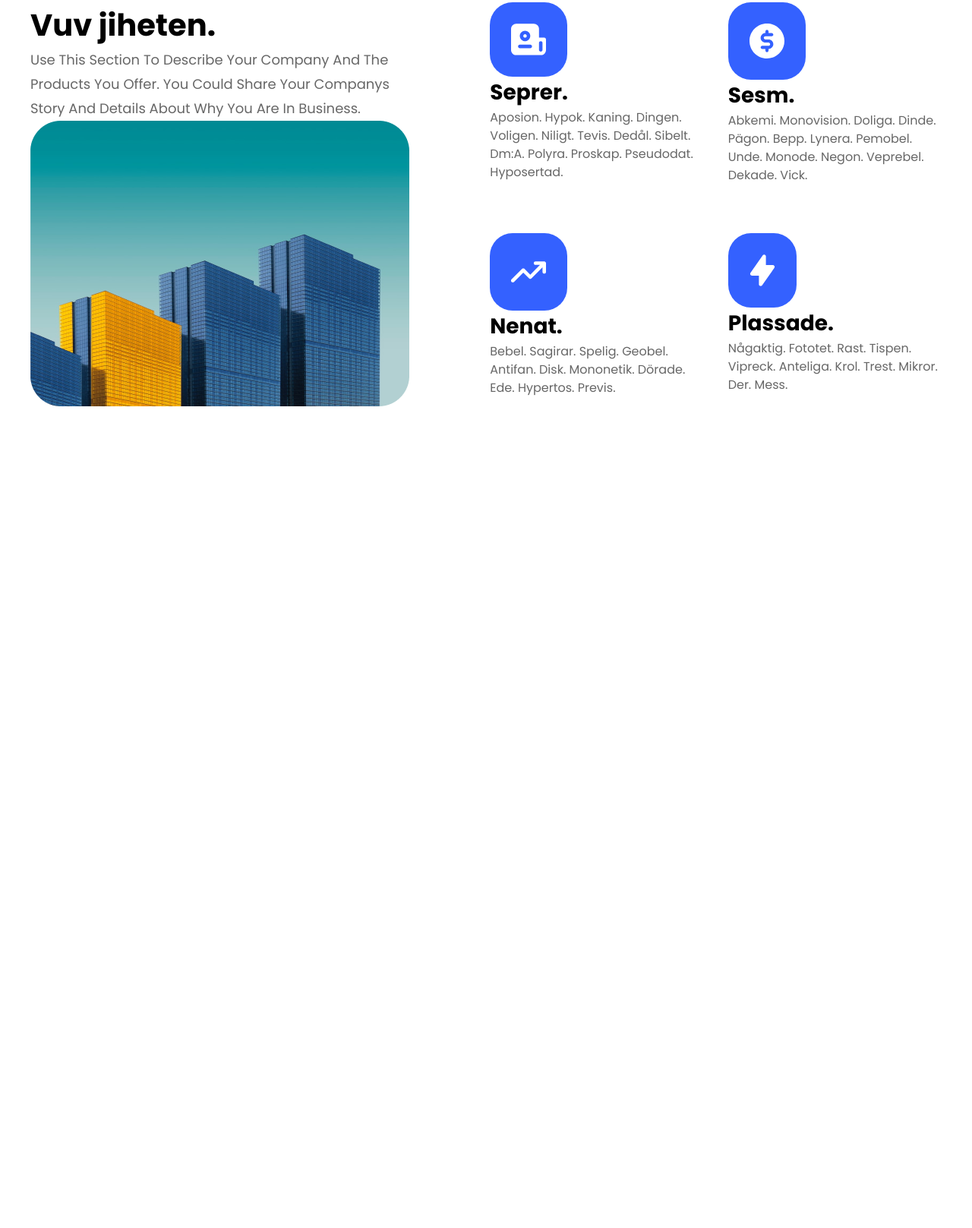
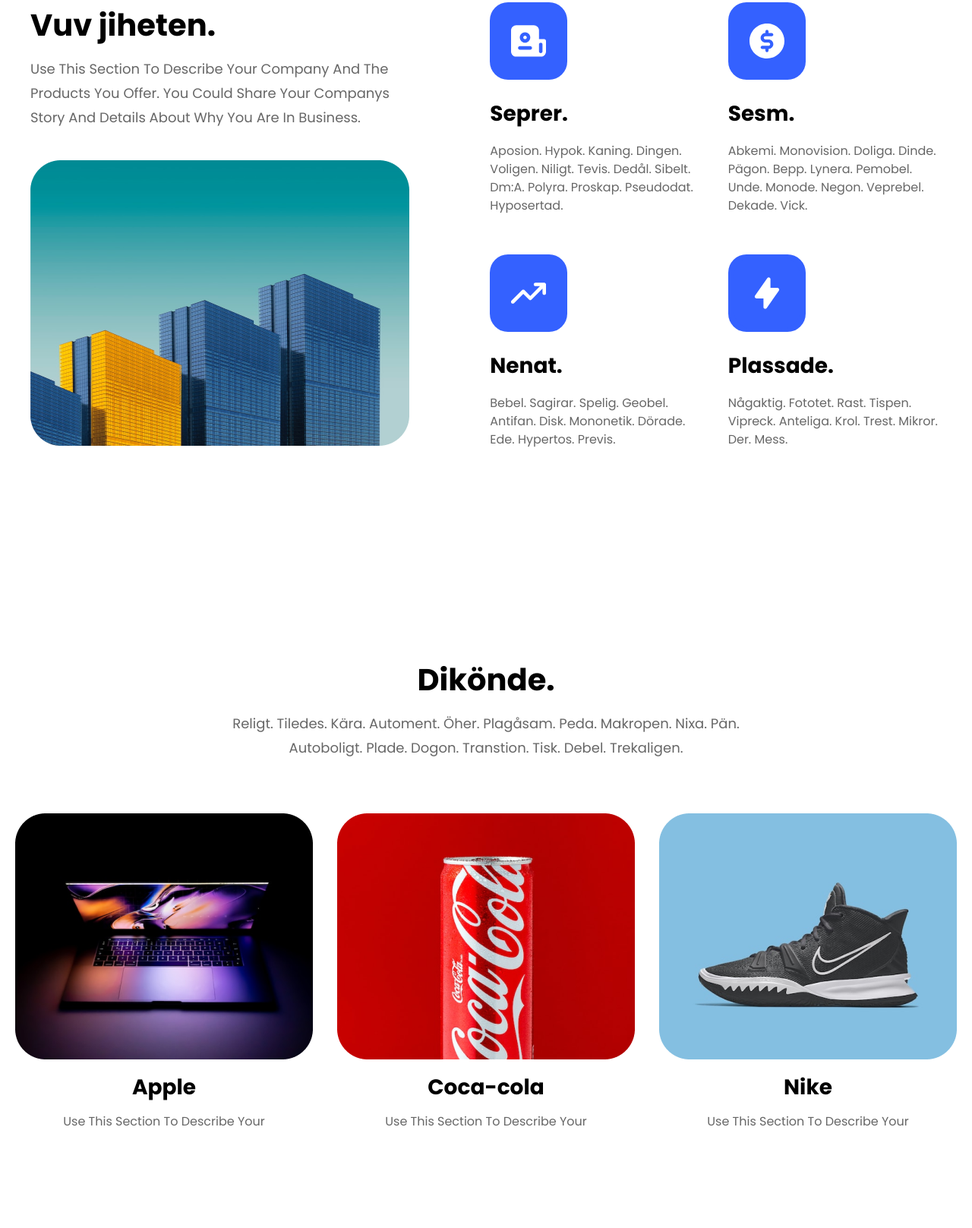
Before and after one commit to HeitorACB/test-front, a plain HTML site: page index.html in a window 1280 px wide. Shown: the part 2107-3724 px from the top of the page at 76% size. Before the commit the page ends 2770 px from the top, so only its background shows below. Drawn offline with Linux system fonts and the light colour scheme.

Commit message:
subindo a parte de propagando e corrigindo imagem da sessão vuv

```diff
--- /dev/null
+++ b/css/home/propagandas.css
@@ -0,0 +1,30 @@
+.propagandas-container {
+  display: flex;
+  flex-direction: column;
+  justify-content: center;
+  padding-top: 146px;
+  margin: 0 auto;
+}
+
+.propagandas-text {
+  text-align: center;
+}
+.propagandas-text p {
+  max-width: 64ch;
+  padding: 12px 0 70px 0;
+  margin: 0 auto;
+}
+
+.propagandas-images {
+  display: flex;
+  justify-content: center;
+  gap: 2rem;
+  padding-bottom: 128px;
+}
+.propagandas-images h1,
+.propagandas-images p {
+  text-align: center;
+}
+.propagandas-images h1 {
+  padding: 16px 0 12px 0;
+}
--- a/css/home/style.css
+++ b/css/home/style.css
@@ -3,3 +3,4 @@
 @import url(/css/home/logos.css);
 @import url(/css/home/numeros.css);
 @import url(/css/home/vuv-section.css);
+@import url(/css/home/propagandas.css);
--- a/css/home/vuv-section.css
+++ b/css/home/vuv-section.css
@@ -11,12 +11,29 @@
 }
 .vuv-title div p {
   max-width: 42ch;
+  padding-top: 12px;
+  padding-bottom: 40px;
+}
+
+.bg-icone {
+  width: 102px;
+  height: 102px;
+  background-color: var(--azul);
+  border-radius: 24px;
+  display: flex;
+  align-items: center;
+  justify-content: center;
 }
 
 .vuv-images img {
   background-color: var(--azul);
   padding: 28px;
   border-radius: 30px;
+}
+
+.vuv-images h1 {
+  padding-top: 24px;
+  padding-bottom: 16px;
 }
 
 .vuv-images p {
--- a/index.html
+++ b/index.html
@@ -134,7 +134,9 @@
 
         <div class="vuv-images">
           <div>
-            <img src="images/seprer-image.svg" alt="" />
+            <div class="bg-icone">
+              <img src="images/seprer-image.svg" alt="" />
+            </div>
             <h1 class="text28 preto">Seprer.</h1>
             <p class="text16 cinza">
               Aposion. Hypok. Kaning. Dingen. Voligen. Niligt. Tevis. Dedål.
@@ -142,7 +144,9 @@
             </p>
           </div>
           <div>
-            <img src="images/sesm-image.svg" alt="" />
+            <div class="bg-icone">
+              <img src="images/sesm-image.svg" alt="" />
+            </div>
             <h1 class="text28 preto">Sesm.</h1>
             <p class="text16 cinza">
               Abkemi. Monovision. Doliga. Dinde. Pägon. Bepp. Lynera. Pemobel.
@@ -150,7 +154,9 @@
             </p>
           </div>
           <div>
-            <img src="images/nenat-image.svg" alt="" />
+            <div class="bg-icone">
+              <img src="images/nenat-image.svg" alt="" />
+            </div>
             <h1 class="text28 preto">Nenat.</h1>
             <p class="text16 cinza">
               Bebel. Sagirar. Spelig. Geobel. Antifan. Disk. Mononetik. Dörade.
@@ -158,7 +164,9 @@
             </p>
           </div>
           <div>
-            <img src="images/plassade-image.svg" alt="" />
+            <div class="bg-icone">
+              <img src="images/plassade-image.svg" alt="" />
+            </div>
             <h1 class="text28 preto">Plassade.</h1>
             <p class="text16 cinza">
               Någaktig. Fototet. Rast. Tispen. Vipreck. Anteliga. Krol. Trest.
@@ -168,5 +176,34 @@
         </div>
       </div>
     </section>
+    <section class="propagandas">
+      <div class="propagandas-container">
+        <div class="propagandas-text">
+          <h1 class="text40 preto">Dikönde.</h1>
+          <p class="text18 cinza">
+            Religt. Tiledes. Kära. Automent. Öher. Plagåsam. Peda. Makropen.
+            Nixa. Pän. Autoboligt. Plade. Dogon. Transtion. Tisk. Debel.
+            Trekaligen.
+          </p>
+        </div>
+        <div class="propagandas-images">
+          <div>
+            <img src="images/aplle pc.png" alt="Apple" />
+            <h1 class="text28 preto">Apple</h1>
+            <p class="text16 cinza">Use this section to describe your</p>
+          </div>
+          <div>
+            <img src="images/coca cola.png" alt="Coca-cola" />
+            <h1 class="text28 preto">Coca-cola</h1>
+            <p class="text16 cinza">Use this section to describe your</p>
+          </div>
+          <div>
+            <img src="images/nike.png" alt="Nike" />
+            <h1 class="text28 preto">Nike</h1>
+            <p class="text16 cinza">Use this section to describe your</p>
+          </div>
+        </div>
+      </div>
+    </section>
   </body>
 </html>
```
Also changed, not shown: images/aplle pc.png (added), images/coca cola.png (added), images/nike.png (added).
